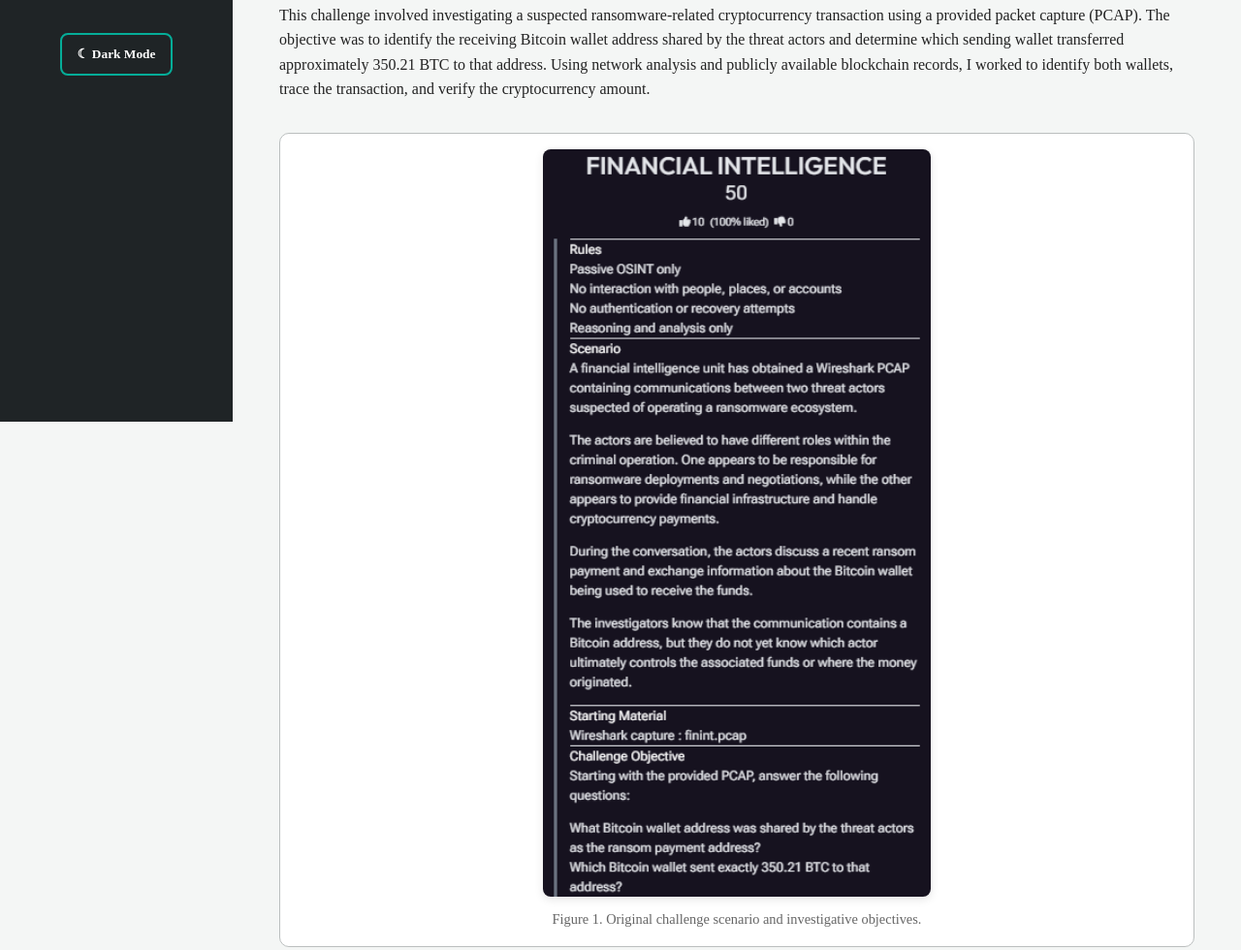
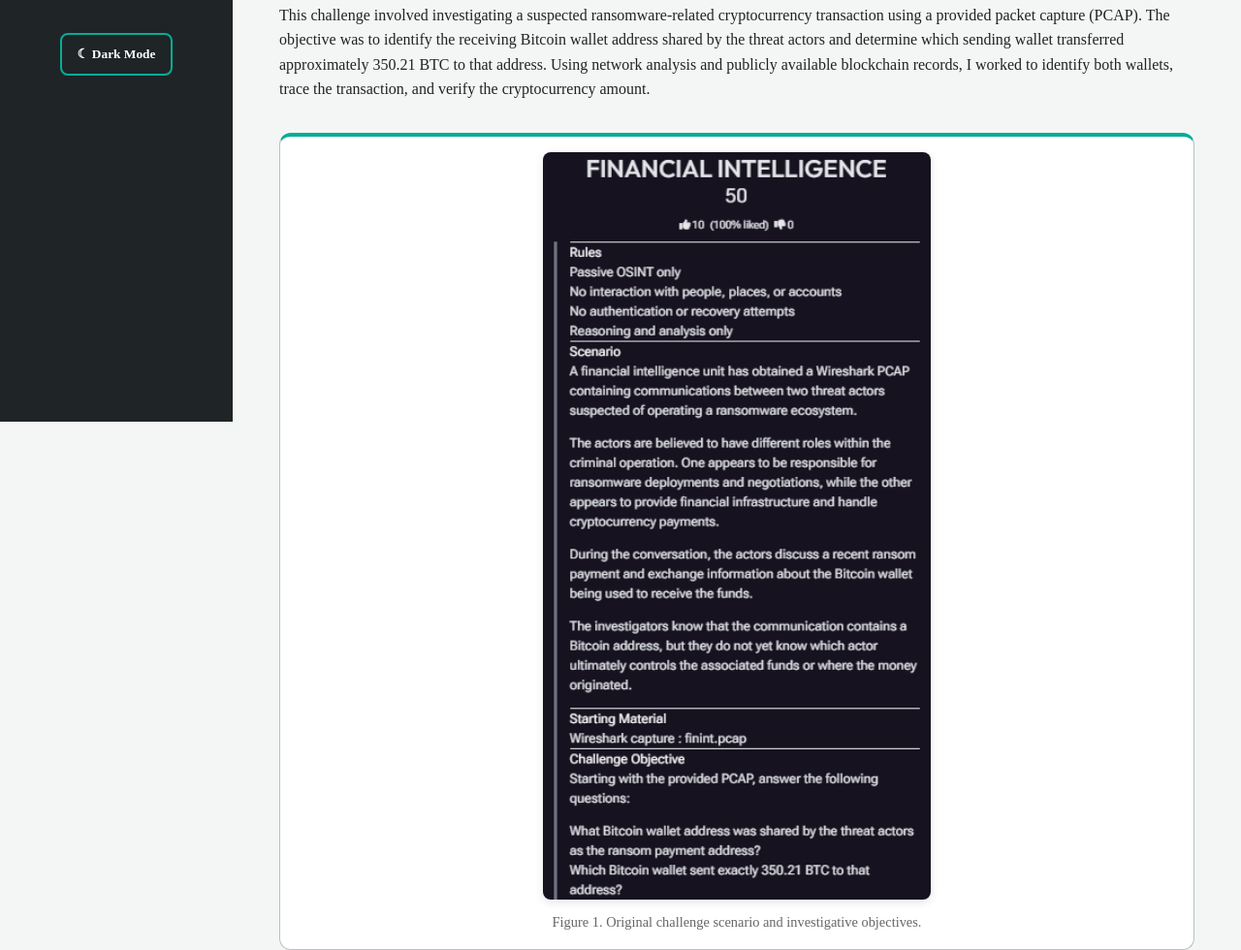
Before and after one commit to Landen-Makowski/lmakowski-portfolio, a plain HTML site: page financial-intel.html in a window 1280 px wide. Shown: the part 365-1345 px from the top of the page at 97% size. Drawn offline with nearby package versions, Linux system fonts and the light colour scheme; a web font is replaced by a local one.

Commit message:
Added ScrollReveal and Dark Mode for other projects page

```diff
--- a/style.css
+++ b/style.css
@@ -141,7 +141,8 @@ figure {
   padding: 1rem;
   background-color: var(--white);
   border: 1px solid var(--border-color);
-  border-radius: 10px;
+  border-top: 4px solid var(--teal);
+  border-radius: 12px;
 }
 
 figure img {
@@ -545,9 +546,9 @@ button:focus-visible {
 /* Figures for finance page*/
 .dark-mode figure {
   background-color: #2a2f32;
+  color: var(--white);
   border: 1px solid #3b4246;
   border-top: 4px solid var(--teal);
-  border-radius: 12px;
 }
 
 .dark-mode figure img {
@@ -567,3 +568,15 @@ button:focus-visible {
   padding: 0.35rem 0.55rem;
   overflow-wrap: anywhere;
 }
+
+.dark-mode nav a {
+  color: var(--white);
+}
+
+.dark-mode nav a:hover {
+  color: var(--teal);
+}
+
+.dark-mode .nav-icon {
+  color: var(--white);
+}
--- a/utilities.js
+++ b/utilities.js
@@ -32,3 +32,23 @@ ScrollReveal().reveal("#projects article", {
   origin: "bottom",
   interval: 150
 });
+
+ScrollReveal().reveal(".case-study-header", {
+  distance: "25px",
+  duration: 800,
+  origin: "bottom"
+});
+
+ScrollReveal().reveal("figure", {
+  distance: "30px",
+  duration: 800,
+  origin: "bottom",
+  interval: 150
+});
+
+ScrollReveal().reveal("details", {
+  distance: "20px",
+  duration: 700,
+  origin: "bottom",
+  interval: 100
+});
```
